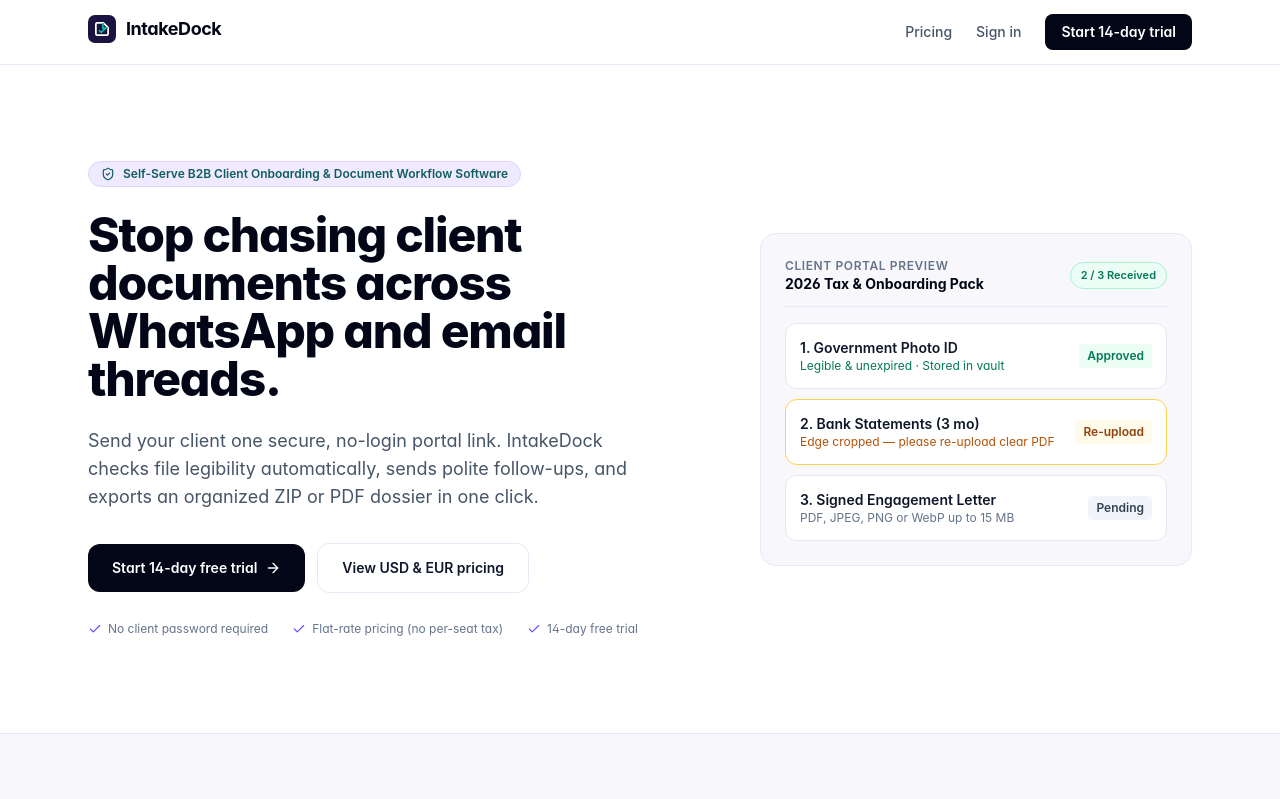
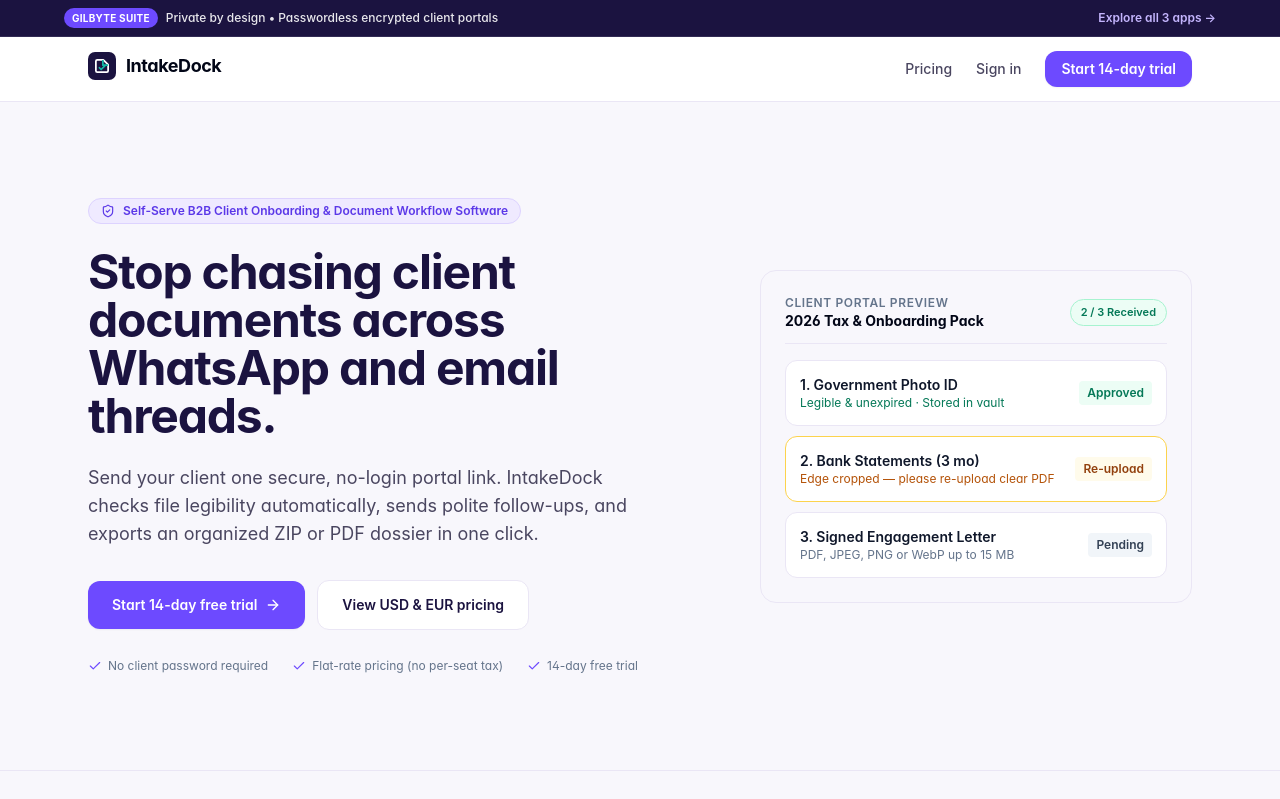
Before and after one commit to 116141/IntakeDock, a Next.js app: page / in a window 1280 px wide. Shown: the top 799 px of the page. Built offline with nearby package versions, Linux system fonts and the light colour scheme.

Commit message:
style: apply Proton #6D4AFF CTAs and suite top banner to all pages

```diff
--- a/src/app/(dashboard)/billing/BillingClient.tsx
+++ b/src/app/(dashboard)/billing/BillingClient.tsx
@@ -129,7 +129,7 @@ export function BillingClient({
           <button
             type="button"
             onClick={() => openCheckout('studio')}
-            className="w-full py-2.5 rounded-xl bg-slate-950 text-white text-sm font-semibold hover:bg-slate-800"
+            className="w-full py-2.5 rounded-xl bg-[#6D4AFF] text-white text-sm font-semibold hover:bg-[#5B38E8]"
           >
             Subscribe to Studio
           </button>
--- a/src/app/(dashboard)/overview/page.tsx
+++ b/src/app/(dashboard)/overview/page.tsx
@@ -40,7 +40,7 @@ export default async function OverviewPage() {
         </div>
         <Link
           href="/requests/new"
-          className="inline-flex items-center justify-center gap-2 px-4 py-2.5 rounded-xl bg-slate-950 text-white text-sm font-semibold hover:bg-slate-800 transition-colors"
+          className="inline-flex items-center justify-center gap-2 px-4 py-2.5 rounded-xl bg-[#6D4AFF] text-white text-sm font-semibold hover:bg-[#5B38E8] transition-colors"
         >
           <Plus className="w-4 h-4" />
           New Client Request
@@ -61,7 +61,7 @@ export default async function OverviewPage() {
           </div>
           <Link
             href="/requests/new"
-            className="inline-flex items-center gap-2 px-5 py-2.5 rounded-xl bg-slate-950 text-white text-sm font-semibold hover:bg-slate-800"
+            className="inline-flex items-center gap-2 px-5 py-2.5 rounded-xl bg-[#6D4AFF] text-white text-sm font-semibold hover:bg-[#5B38E8]"
           >
             Create first request
             <ArrowRight className="w-4 h-4" />
--- a/src/app/(dashboard)/requests/[id]/RequestDetailClient.tsx
+++ b/src/app/(dashboard)/requests/[id]/RequestDetailClient.tsx
@@ -98,7 +98,7 @@ export function RequestDetailClient({
           type="button"
           onClick={() => handleExport('zip')}
           disabled={exporting !== null}
-          className="px-4 py-2 rounded-xl bg-slate-950 text-white text-xs font-semibold hover:bg-slate-800 inline-flex items-center gap-2 disabled:opacity-50"
+          className="px-4 py-2 rounded-xl bg-[#6D4AFF] text-white text-xs font-semibold hover:bg-[#5B38E8] inline-flex items-center gap-2 disabled:opacity-50"
         >
           <FolderArchive className="w-4 h-4" />
           {exporting === 'zip' ? 'Generating ZIP...' : 'Export ZIP Dossier'}
--- a/src/app/(dashboard)/requests/new/page.tsx
+++ b/src/app/(dashboard)/requests/new/page.tsx
@@ -112,7 +112,7 @@ export default function NewRequestPage() {
               setCopied(true);
               setTimeout(() => setCopied(false), 2000);
             }}
-            className="px-3 py-2 rounded-lg bg-slate-950 text-white text-xs font-semibold shrink-0 inline-flex items-center gap-1.5"
+            className="px-3 py-2 rounded-lg bg-[#6D4AFF] text-white text-xs font-semibold shrink-0 inline-flex items-center gap-1.5"
           >
             {copied ? <Check className="w-3.5 h-3.5" /> : <Copy className="w-3.5 h-3.5" />}
             {copied ? 'Copied' : 'Copy'}
@@ -130,7 +130,7 @@ export default function NewRequestPage() {
           </a>
           <Link
             href={`/requests/${createdPortal.id}`}
-            className="px-4 py-2.5 rounded-xl bg-slate-950 text-white text-sm font-semibold hover:bg-slate-800 inline-flex items-center gap-1.5"
+            className="px-4 py-2.5 rounded-xl bg-[#6D4AFF] text-white text-sm font-semibold hover:bg-[#5B38E8] inline-flex items-center gap-1.5"
           >
             Open Request Dashboard
             <ArrowRight className="w-4 h-4" />
@@ -285,7 +285,7 @@ export default function NewRequestPage() {
         <button
           type="submit"
           disabled={loading}
-          className="w-full py-3 rounded-xl bg-slate-950 text-white text-sm font-semibold hover:bg-slate-800 disabled:opacity-50"
+          className="w-full py-3 rounded-xl bg-[#6D4AFF] text-white text-sm font-semibold hover:bg-[#5B38E8] disabled:opacity-50"
         >
           {loading ? 'Generating secure portal link...' : 'Create Request & Generate Portal Link'}
         </button>
--- a/src/app/login/page.tsx
+++ b/src/app/login/page.tsx
@@ -184,7 +184,7 @@ export default function LoginPage() {
           <button
             type="submit"
             disabled={loading}
-            className="w-full py-3 rounded-xl bg-slate-950 hover:bg-slate-800 text-white text-sm font-semibold transition-colors disabled:opacity-50"
+            className="w-full py-3 rounded-xl bg-slate-950 hover:bg-[#5B38E8] text-white text-sm font-semibold transition-colors disabled:opacity-50"
           >
             {loading
               ? 'Please wait...'
--- a/src/app/onboarding/page.tsx
+++ b/src/app/onboarding/page.tsx
@@ -111,7 +111,7 @@ export default function OnboardingPage() {
                   onClick={() => setCurrency(cur)}
                   className={`py-2.5 rounded-xl border text-sm font-semibold transition-colors ${
                     currency === cur
-                      ? 'border-slate-950 bg-slate-950 text-white'
+                      ? 'border-slate-950 bg-[#6D4AFF] text-white'
                       : 'border-[#EAE6F5] bg-white text-slate-700 hover:bg-slate-50'
                   }`}
                 >
@@ -130,7 +130,7 @@ export default function OnboardingPage() {
           <button
             type="submit"
             disabled={loading}
-            className="w-full py-3 rounded-xl bg-slate-950 hover:bg-slate-800 text-white text-sm font-semibold transition-colors disabled:opacity-50"
+            className="w-full py-3 rounded-xl bg-slate-950 hover:bg-[#5B38E8] text-white text-sm font-semibold transition-colors disabled:opacity-50"
           >
             {loading ? 'Creating workspace...' : 'Launch 14-day free trial'}
           </button>
--- a/src/app/page.tsx
+++ b/src/app/page.tsx
@@ -13,22 +13,41 @@ import { IntakeDockLogo } from '@/components/brand/IntakeDockLogo';
 
 export default function HomePage() {
   return (
-    <div className="min-h-screen flex flex-col bg-white text-slate-950">
+    <div className="min-h-screen flex flex-col bg-[#F8F7FC] text-[#1B1340]">
+      <div className="bg-[#1B1340] text-white text-xs py-2 px-4 border-b border-white/10">
+        <div className="max-w-6xl mx-auto flex flex-wrap items-center justify-center sm:justify-between gap-2">
+          <span className="inline-flex items-center gap-2 text-white/90 font-medium">
+            <span className="px-2 py-0.5 rounded-full bg-[#6D4AFF] text-[10px] font-bold uppercase tracking-wide text-white">
+              GilByte Suite
+            </span>
+            <span>Private by design • Passwordless encrypted client portals</span>
+          </span>
+          <a
+            href="https://gilbyte-landing-page.vercel.app"
+            target="_blank"
+            rel="noopener noreferrer"
+            className="text-[#C4B5FD] hover:text-white font-semibold transition"
+          >
+            Explore all 3 apps →
+          </a>
+        </div>
+      </div>
+
       <header className="sticky top-0 z-30 bg-white/95 backdrop-blur border-b border-[#EAE6F5]">
         <div className="max-w-6xl mx-auto px-4 sm:px-6 h-16 flex items-center justify-between gap-4">
           <Link href="/">
             <IntakeDockLogo />
           </Link>
-          <nav className="flex items-center gap-4 sm:gap-6 text-sm font-medium text-slate-600">
-            <Link href="/pricing" className="hover:text-slate-950 transition-colors">
+          <nav className="flex items-center gap-4 sm:gap-6 text-sm font-medium text-[#4A4660]">
+            <Link href="/pricing" className="hover:text-[#1B1340] transition-colors">
               Pricing
             </Link>
-            <Link href="/login" className="hover:text-slate-950 transition-colors">
+            <Link href="/login" className="hover:text-[#1B1340] transition-colors">
               Sign in
             </Link>
             <Link
               href="/login"
-              className="px-4 py-2 rounded-lg bg-slate-950 text-white text-xs sm:text-sm font-semibold hover:bg-slate-800 transition-colors"
+              className="px-4 py-2 rounded-xl bg-[#6D4AFF] text-white text-xs sm:text-sm font-semibold hover:bg-[#5B38E8] transition-colors shadow-sm"
             >
               Start 14-day trial
             </Link>
@@ -41,16 +60,16 @@ export default function HomePage() {
         <section className="max-w-6xl mx-auto px-4 sm:px-6 py-16 lg:py-24">
           <div className="grid lg:grid-cols-12 gap-12 items-center">
             <div className="lg:col-span-7 space-y-6">
-              <div className="inline-flex items-center gap-2 px-3 py-1 rounded-full bg-[#EFEAFF] border border-[#DDD3FF] text-teal-800 text-xs font-semibold">
+              <div className="inline-flex items-center gap-2 px-3 py-1 rounded-full bg-[#EFEAFF] border border-[#DDD3FF] text-[#5B38E8] text-xs font-semibold">
                 <ShieldCheck className="w-3.5 h-3.5" />
                 Self-Serve B2B Client Onboarding &amp; Document Workflow Software
               </div>
 
-              <h1 className="text-4xl sm:text-5xl font-extrabold tracking-tight text-slate-950 leading-[1.1]">
+              <h1 className="text-4xl sm:text-5xl font-bold tracking-[-0.025em] text-[#1B1340] leading-[1.1]">
                 Stop chasing client documents across WhatsApp and email threads.
               </h1>
 
-              <p className="text-base sm:text-lg text-slate-600 leading-relaxed max-w-xl">
+              <p className="text-base sm:text-lg text-[#4A4660] leading-relaxed max-w-xl">
                 Send your client one secure, no-login portal link. IntakeDock checks file
                 legibility automatically, sends polite follow-ups, and exports an organized ZIP or
                 PDF dossier in one click.
@@ -59,14 +78,14 @@ export default function HomePage() {
               <div className="flex flex-wrap items-center gap-3 pt-2">
                 <Link
                   href="/login"
-                  className="inline-flex items-center gap-2 px-6 py-3.5 rounded-xl bg-slate-950 text-white text-sm font-semibold hover:bg-slate-800 transition-colors"
+                  className="inline-flex items-center gap-2 px-6 py-3.5 rounded-xl bg-[#6D4AFF] text-white text-sm font-semibold hover:bg-[#5B38E8] transition-colors shadow-sm"
                 >
                   Start 14-day free trial
                   <ArrowRight className="w-4 h-4" />
                 </Link>
                 <Link
                   href="/pricing"
-                  className="inline-flex items-center gap-2 px-6 py-3.5 rounded-xl border border-[#EAE6F5] bg-white text-slate-900 text-sm font-semibold hover:bg-slate-50 transition-colors"
+                  className="inline-flex items-center gap-2 px-6 py-3.5 rounded-xl border border-[#EAE6F5] bg-white text-[#1B1340] text-sm font-semibold hover:bg-white/80 transition-colors"
                 >
                   View USD &amp; EUR pricing
                 </Link>
--- a/src/app/pricing/page.tsx
+++ b/src/app/pricing/page.tsx
@@ -12,7 +12,7 @@ export default function PricingPage() {
           </Link>
           <Link
             href="/login"
-            className="px-4 py-2 rounded-lg bg-slate-950 text-white text-xs font-semibold hover:bg-slate-800"
+            className="px-4 py-2 rounded-lg bg-[#6D4AFF] text-white text-xs font-semibold hover:bg-[#5B38E8]"
           >
             Start 14-day free trial
           </Link>
@@ -76,7 +76,7 @@ export default function PricingPage() {
           </div>
 
           <div className="rounded-2xl bg-white border-2 border-slate-950 p-8 flex flex-col justify-between space-y-6 relative">
-            <span className="absolute -top-3 right-6 px-3 py-0.5 rounded-full bg-slate-950 text-white text-xs font-semibold">
+            <span className="absolute -top-3 right-6 px-3 py-0.5 rounded-full bg-[#6D4AFF] text-white text-xs font-semibold">
               Recommended
             </span>
             <div className="space-y-4">
@@ -117,7 +117,7 @@ export default function PricingPage() {
             </div>
             <Link
               href="/login"
-              className="w-full py-3 rounded-xl bg-slate-950 text-white text-center text-sm font-semibold hover:bg-slate-800 transition-colors inline-flex items-center justify-center gap-2"
+              className="w-full py-3 rounded-xl bg-[#6D4AFF] text-white text-center text-sm font-semibold hover:bg-[#5B38E8] transition-colors inline-flex items-center justify-center gap-2"
             >
               Start Studio Trial
               <ArrowRight className="w-4 h-4" />
```
